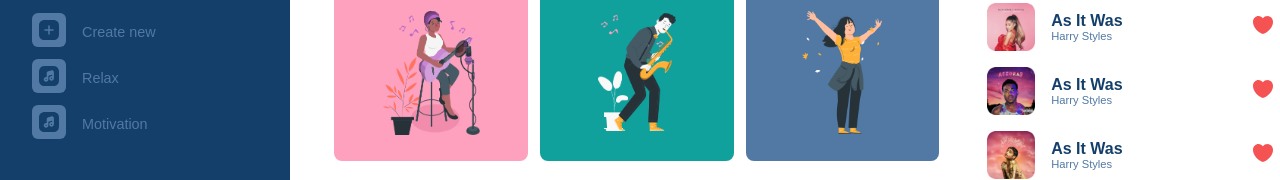
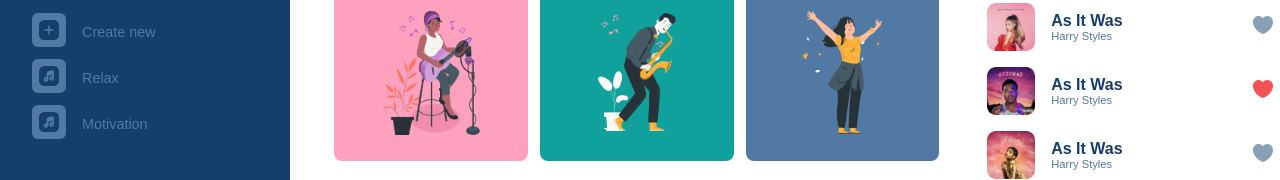
Before and after one commit to Kartik-Bisht09/E-Cell-WebD-task, a plain HTML site: page E-Cell Web D/index.html in a window 1280 px wide. Shown: the part 439-619 px from the top of the page. Drawn offline with Linux system fonts and the light colour scheme.

Commit message:
Update index.html

```diff
--- a/E-Cell Web D/index.html
+++ b/E-Cell Web D/index.html
@@ -267,7 +267,9 @@
             </div>
             <div class="rp2heart">
                 <svg width="24" height="24" viewBox="0 0 24 24" fill="none" xmlns="http://www.w3.org/2000/svg">
-                    <path d="M16.44 3.102C14.63 3.102 13.01 3.982 12 5.332C11.4841 4.64081 10.8143 4.07939 10.0435 3.6923C9.27281 3.3052 8.42247 3.10309 7.56 3.102C4.49 3.102 2 5.602 2 8.692C2 9.882 2.19 10.982 2.52 12.002C4.1 17.002 8.97 19.992 11.38 20.812C11.72 20.932 12.28 20.932 12.62 20.812C15.03 19.992 19.9 17.002 21.48 12.002C21.81 10.982 22 9.882 22 8.692C22 5.602 19.51 3.102 16.44 3.102Z" fill="#F55353"/>
+                    <g opacity="0.5">
+                    <path d="M16.44 3.102C14.63 3.102 13.01 3.982 12 5.332C11.4841 4.64081 10.8143 4.07939 10.0435 3.69229C9.27281 3.3052 8.42247 3.10308 7.56 3.102C4.49 3.102 2 5.602 2 8.692C2 9.882 2.19 10.982 2.52 12.002C4.1 17.002 8.97 19.992 11.38 20.812C11.72 20.932 12.28 20.932 12.62 20.812C15.03 19.992 19.9 17.002 21.48 12.002C21.81 10.982 22 9.882 22 8.692C22 5.602 19.51 3.102 16.44 3.102Z" fill="#143F6B"/>
+                    </g>
                     </svg>
 
             </div>
@@ -301,7 +303,9 @@
             </div>
             <div class="rp4heart">
                 <svg width="24" height="24" viewBox="0 0 24 24" fill="none" xmlns="http://www.w3.org/2000/svg">
-                    <path d="M16.44 3.102C14.63 3.102 13.01 3.982 12 5.332C11.4841 4.64081 10.8143 4.07939 10.0435 3.6923C9.27281 3.3052 8.42247 3.10309 7.56 3.102C4.49 3.102 2 5.602 2 8.692C2 9.882 2.19 10.982 2.52 12.002C4.1 17.002 8.97 19.992 11.38 20.812C11.72 20.932 12.28 20.932 12.62 20.812C15.03 19.992 19.9 17.002 21.48 12.002C21.81 10.982 22 9.882 22 8.692C22 5.602 19.51 3.102 16.44 3.102Z" fill="#F55353"/>
+                    <g opacity="0.5">
+                    <path d="M16.44 3.102C14.63 3.102 13.01 3.982 12 5.332C11.4841 4.64081 10.8143 4.07939 10.0435 3.69229C9.27281 3.3052 8.42247 3.10308 7.56 3.102C4.49 3.102 2 5.602 2 8.692C2 9.882 2.19 10.982 2.52 12.002C4.1 17.002 8.97 19.992 11.38 20.812C11.72 20.932 12.28 20.932 12.62 20.812C15.03 19.992 19.9 17.002 21.48 12.002C21.81 10.982 22 9.882 22 8.692C22 5.602 19.51 3.102 16.44 3.102Z" fill="#143F6B"/>
+                    </g>
                     </svg>
 
             </div>
```
